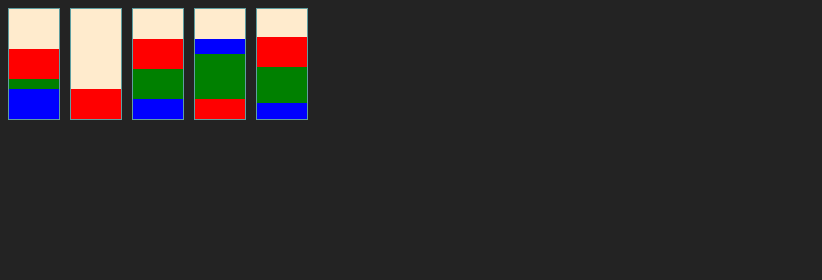
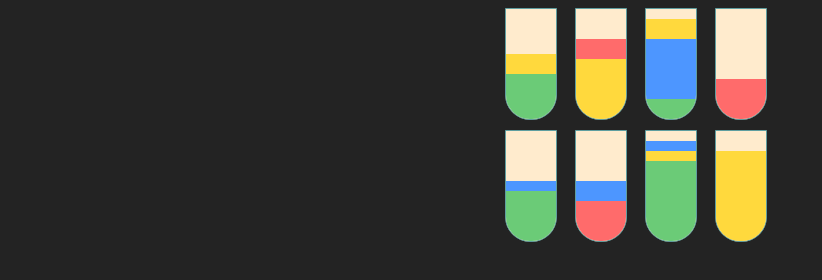
Before and after one commit to leevayy/water-sort-puzzle, a plain HTML site: page index.html in a window 1280 px wide. Shown: the whole page, without its empty margins (0-822 px from the left). Drawn offline with Linux system fonts and the light colour scheme.

Commit message:
some minor tweaks and refactoring

```diff
--- a/bottle.fillings-colors.css
+++ b/bottle.fillings-colors.css
@@ -1,11 +1,15 @@
 .red {
-    background-color: red;
+    background-color: #FF6B6B;
 }
 
 .blue {
-    background-color: blue;
+    background-color: #4D96FF;
 }
 
 .green {
-    background-color: green;
+    background-color: #6BCB77;
 }
+
+.yellow {
+    background-color: #FFD93D;
+}
--- a/bottle.js
+++ b/bottle.js
@@ -21,7 +21,24 @@ export class Bottle {
             throw new Error(NOT_ENOUGH_SPACE);
         }
 
-        this.fillings.unshift( bottle.pourOut() );
+        const pouredOut = bottle.pourOut();
+        if (this.fillings[0] && pouredOut.name === this.fillings[0].name) {
+            this.fillings[0].size += pouredOut.size;
+        } else {
+            this.fillings.unshift(pouredOut);
+        }
+    }
+
+    isFilled() {
+        if ((new Set(this.fillings.map(color => color.name))).size !== 1) {
+            return false;
+        }
+
+        let fillingCount = 0;
+        for (const color of this.fillings) {
+            fillingCount += color.size;
+        }
+        return fillingCount >= 95;
     }
 
     pourOut() {
@@ -38,7 +55,7 @@ export class Bottle {
         return this.fillings.at(0);
     }
 
-    getDOM(onClickHandler, indexInBottles) {
+    getDOM(handleOnClick, indexInBottles) {
         this.dom = document.createElement("div");
         this.dom.className = "bottle";
 
@@ -49,11 +66,24 @@ export class Bottle {
         this.fillings.forEach( (filling, i) => {
             const color = document.createElement("div");
             color.className = `color ${filling.name}`;
-            color.style = `height: ${filling.size}px`
+            color.style = `height: ${filling.size}px`;
             colorsContainer.appendChild(color);
         })
 
-        this.dom.onclick = () => onClickHandler(indexInBottles);
+        if (this.isFilled()) {
+            this.dom.classList.add('filled');
+            return this.dom;
+        }
+
+        this.dom.onclick = () => handleOnClick(indexInBottles);
+
+        // this.dom.ondrag = (e) => console.log(e, 'ondrag');
+        // this.dom.ondrop = (e) => console.log(e, 'ondrop');
+        // this.dom.ondragstart = (e) => console.log(e, 'ondragstart');
+        // this.dom.ondragend = (e) => console.log(e, 'ondragend');
+        // this.dom.ondragenter = (e) => console.log(e, 'ondragenter');
+        // this.dom.ondragleave = (e) => console.log(e, 'ondragleave');
+        // this.dom.ondragover = (e) => console.log(e, 'ondragover');
 
         return this.dom;
     }
--- a/bottle.css
+++ b/bottles.css
@@ -1,6 +1,6 @@
 .bottles {
-    display: flex;
-    flex-direction: row;
+    display: grid;
+    grid-template-columns: 60px 60px 60px 60px;
     gap: 10px;
 }
 
@@ -13,10 +13,28 @@
 .bottle {
     background-color: blanchedalmond;
     border: 1px solid cadetblue;
+    overflow: hidden;
+    border-radius: 0 0 25px 25px;
 }
 
 .bottle.chosen {
-    border: 1px solid brown;
+    animation: bottle-chosen 2.5s infinite linear;
+}
+
+@keyframes bottle-chosen {
+    0%, 100% {
+        transform: rotate(0);
+    }
+    25% {
+        transform: rotate(5deg);
+    }
+    75% {
+        transform: rotate(-5deg);
+    }
+}
+
+.bottle.filled {
+    opacity: 0.5;
 }
 
 .colors-container {
--- a/bottlesManager.js
+++ b/bottlesManager.js
@@ -1,35 +1,44 @@
-const NO_CONTEXT_OR_METHOD_CALL = "No context or method were provided for callWithRedraw call";
+import { Bottle, Color } from "./bottle.js";
 
-import { Bottle, Color } from "./bottle.js";
+const NO_CONTEXT_OR_METHOD_CALL =
+  "No context or method were provided for callWithRedraw call";
 
 export const bottles = [
   new Bottle([
-        new Color('red', 30),
-        new Color('green', 10),
-        new Color('blue', 30),
+    new Color("yellow", 20),
+    new Color("green", 45),
   ]),
   new Bottle([
-        new Color('red', 30),
+    new Color("red", 20),
+    new Color("yellow", 60),
   ]),
   new Bottle([
-        new Color('red', 30),
-        new Color('green', 30),
-        new Color('blue', 20),
+    new Color("yellow", 20),
+    new Color("blue", 60),
+    new Color("green", 20),
   ]),
   new Bottle([
-        new Color('blue', 15),
-        new Color('green', 45),
-        new Color('red', 20),
+    new Color("red", 40),
   ]),
   new Bottle([
-        new Color('red', 30),
-        new Color('green', 36),
-        new Color('blue', 16),
+    new Color("blue", 10),
+    new Color("green", 50),
+  ]),
+  new Bottle([
+    new Color("blue", 20),
+    new Color("red", 40),
+  ]),
+  new Bottle([
+    new Color("blue", 10),
+    new Color("yellow", 10),
+    new Color("green", 80),
+  ]),
+  new Bottle([
+    new Color("yellow", 90),
   ]),
 ];
 
-let chosenBottleIndex = -1;
-const bottlesParent = document.getElementById('bottles-parent');
+const bottlesParent = document.getElementById("bottles-parent");
 
 export function callWithRedraw(context, method, ...args) {
   if (!context || !method) {
@@ -41,34 +50,34 @@ export function callWithRedraw(context, method, ...args) {
 }
 
 export function draw() {
-    console.log(bottles);
-
   while (bottlesParent.lastChild) {
     bottlesParent.removeChild(bottlesParent.lastChild);
   }
 
-    bottles.forEach( (bottle, i) => {
+  bottles.forEach((bottle, i) => {
     const bottleDom = bottle.getDOM(handleBottleOnClick, i);
     bottlesParent.appendChild(bottleDom);
-    })
+  });
 }
 
 function handleBottleOnClick(index) {
-    const CHOSEN = 'chosen';
   const removeChosen = (bottle) => {
-        return bottle.dom.classList.remove(CHOSEN);
-    }
+    return bottle.dom.classList.remove("chosen");
+  };
 
-    if (bottles[index].dom.classList.contains(CHOSEN)) {
+  const containsChosen = (bottle) => {
+    return bottle.dom.classList.contains("chosen");
+  };
+
+  if (containsChosen(bottles[index])) {
     return removeChosen(bottles[index]);
   }
 
   for (const bottle of bottles) {
-        if (bottle.dom.classList.contains(CHOSEN)) {
+    if (containsChosen(bottle)) {
       removeChosen(bottle);
       return callWithRedraw(bottles[index], "mixin", bottle);
     }
-
   }
-    return bottles[index].dom.classList.add(CHOSEN);
+  return bottles[index].dom.classList.add("chosen");
 }
--- a/index.css
+++ b/index.css
@@ -1,3 +1,6 @@
 body {
     background-color: #232323;
+    display: flex;
+    justify-content: center;
+    align-items: center;
 }
--- a/index.html
+++ b/index.html
@@ -5,7 +5,7 @@
     <meta name="viewport" content="width=device-width, initial-scale=1.0">
     <title>Bottles</title>
     <link rel="stylesheet" href="bottle.fillings-colors.css">
-    <link rel="stylesheet" href="bottle.css">
+    <link rel="stylesheet" href="bottles.css">
     <link rel="stylesheet" href="index.css">
 </head>
 <body>
--- a/index.js
+++ b/index.js
@@ -1,6 +1,2 @@
 import { bottles, draw, callWithRedraw } from "./bottlesManager.js";
 draw();
-
-// callWithRedraw(bottles[1], "mixin", bottles[0]);
-
-// callWithRedraw(bottles[0], "pourOut")
```
Lines whose indentation alone changed are shown as unchanged.
